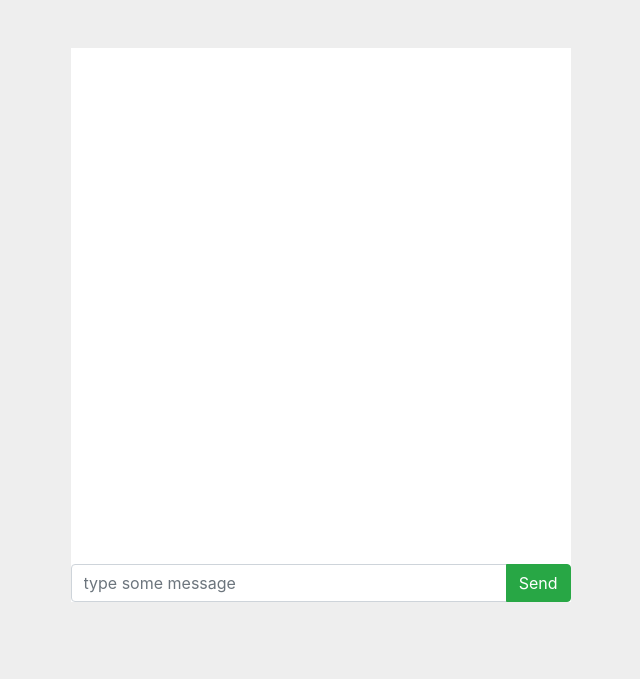
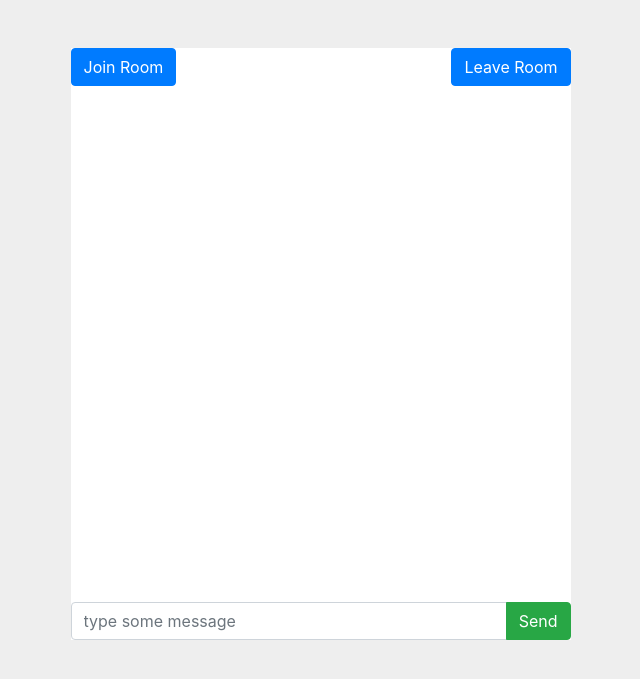
Before and after one commit to BigBlackWolf/flask-ws-app, a Flask app: page / in a window 1280 px wide. Shown: the part 56-735 px from the top of the page, without its empty margins (477-1117 px from the left). Run offline with Flask 2, Linux system fonts and the light colour scheme; a user stored in the database is signed in; some libraries are stand-ins or nearby versions.

Commit message:
Added rooms for chat

```diff
--- a/app/static/chat.js
+++ b/app/static/chat.js
@@ -1,16 +1,37 @@
 $(document).ready(function () {
     var socket = io.connect('http://' + document.domain + ':' + location.port);
 
-            socket.on('connect', function() {
-                    socket.emit('joined', 'Connected');
+    socket.on('connect', function () {
+        socket.emit('joined', ' Connected');
     });
 
-            socket.on('received_message', function(data) {
-                    $('div.list-messages').append('<br>' + $('<div>').text(data.user + ': ' + data.message + ' ').html())
+    socket.on('message', function (message) {
+        $('div.list-messages').append('<br>' + $('<div>').text(message.user + ': ' + message.message + ' ').html());
+        console.log(message)
     });
 
-            $('input#send_msg').click(function(){
-                socket.emit('message', {message: $('input[type="text"]').val()});
+    socket.on('received_message', function (data) {
+        var elem = $('div.list-messages');
+        elem.append('<br>' + $('<div>').text(data.user + ': ' + data.message + ' ').html());
+    });
+
+    $('input#join_room').click(function () {
+        socket.emit('join_room', {room: 1});
+    });
+
+    $('input#leave_room').click(function () {
+        socket.emit('leave_room', {room: 1});
+    });
+
+    $('input#send_msg').click(function () {
+        socket.emit('message', {message: $('input[type="text"]').val(), room: 1});
         $('input[type="text"]').val("");
     });
+
+    $('#message').keypress(function (e) {
+        var key = e.which;
+        if (key == 13) {
+            $('input#send_msg').click();
+        }
+    })
 });
--- a/app/static/chat_style.css
+++ b/app/static/chat_style.css
@@ -1,7 +1,8 @@
 .list-messages {
     background-color: #fff;
     height: 500px;
-    color: #A9A9A9;
+    overflow-y: auto;
+    color: #007bff;
     width: 500px;
 }
 
--- a/app/templates/chat.html
+++ b/app/templates/chat.html
@@ -6,6 +6,8 @@
     <script type="text/javascript" src="{{ url_for('static', filename='chat.js') }}" charset="utf-8"></script>
     <div class="container mt-5 ">
         <div class="row offset-md-5">
+             <input class="btn btn-primary mr-auto" type="submit" value="Join Room" id="join_room">
+             <input class="btn btn-primary" type="submit" value="Leave Room" id="leave_room">
             <div class="list-messages p-3">
             </div>
             <div class="input-group mt-3">
```
Also changed, not shown: app/events.py (+15 -3 lines). Lines whose indentation alone changed are shown as unchanged.
